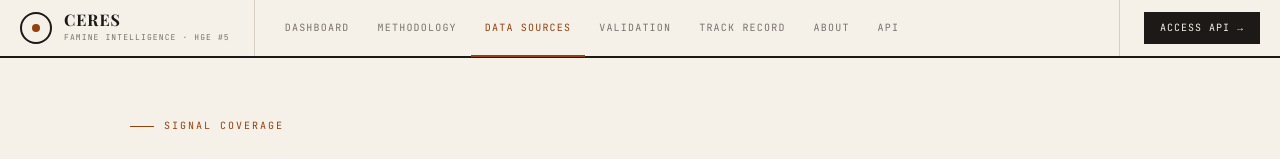
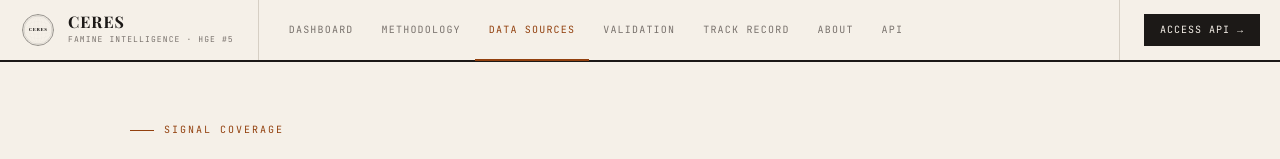
Before and after one commit to northflowlabs/ceres, a Next.js app: page /data in a window 1280 px wide. Shown: the top 159 px of the page. Built offline with nearby package versions, Linux system fonts and the light colour scheme.

Commit message:
feat: add CERES text to logo/favicon, use SVG logo in site nav

```diff
--- a/src/components/SiteNav.tsx
+++ b/src/components/SiteNav.tsx
@@ -31,12 +31,7 @@ export default function SiteNav({ ctaHref = "/api-access", ctaLabel = "Access AP
           padding: "12px 24px 12px 0", borderRight: "1px solid var(--border)",
           textDecoration: "none", color: "inherit", flexShrink: 0,
         }}>
-          <div style={{
-            width: 32, height: 32, border: "2px solid var(--ink)", borderRadius: "50%",
-            display: "flex", alignItems: "center", justifyContent: "center", flexShrink: 0,
-          }}>
-            <div style={{ width: 8, height: 8, background: "var(--earth)", borderRadius: "50%" }} />
-          </div>
+          <img src="/ceres-logo.svg" alt="CERES" width={36} height={36} style={{ flexShrink: 0 }} />
           <div style={{ display: "flex", flexDirection: "column" }}>
             <span style={{ fontFamily: "var(--display)", fontSize: 16, fontWeight: 700, letterSpacing: "0.06em", lineHeight: 1 }}>CERES</span>
             <span style={{ fontFamily: "var(--mono)", fontSize: 8, letterSpacing: "0.14em", color: "var(--ink-light)", textTransform: "uppercase", marginTop: 3 }}>
```
Also changed, not shown: public/ceres-logo.svg, src/app/icon.svg.
